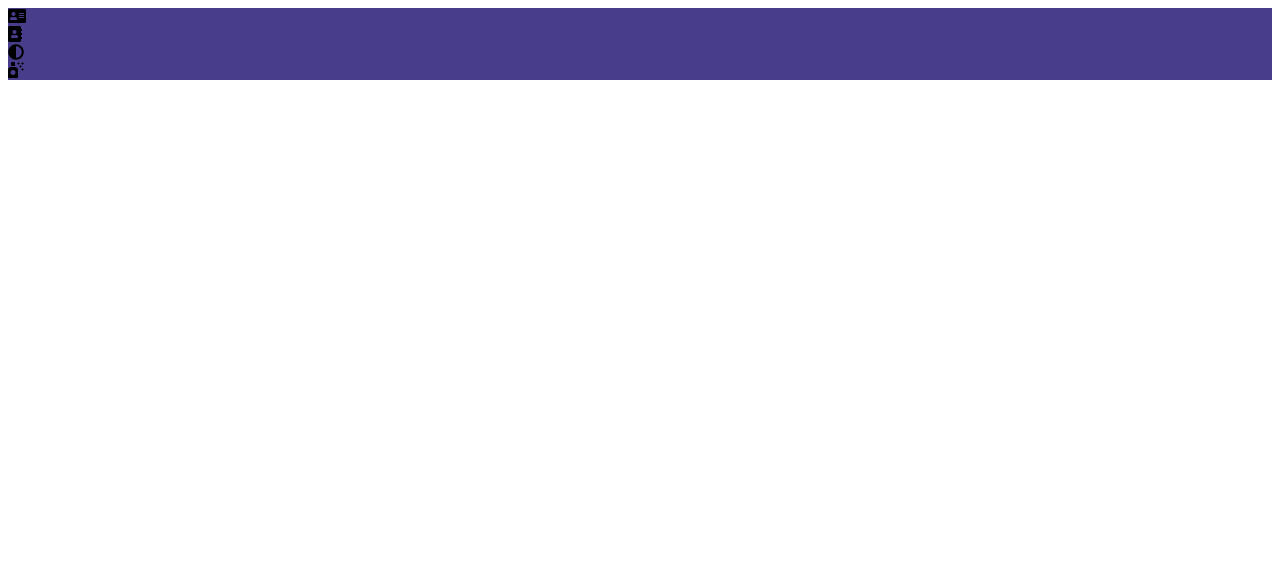
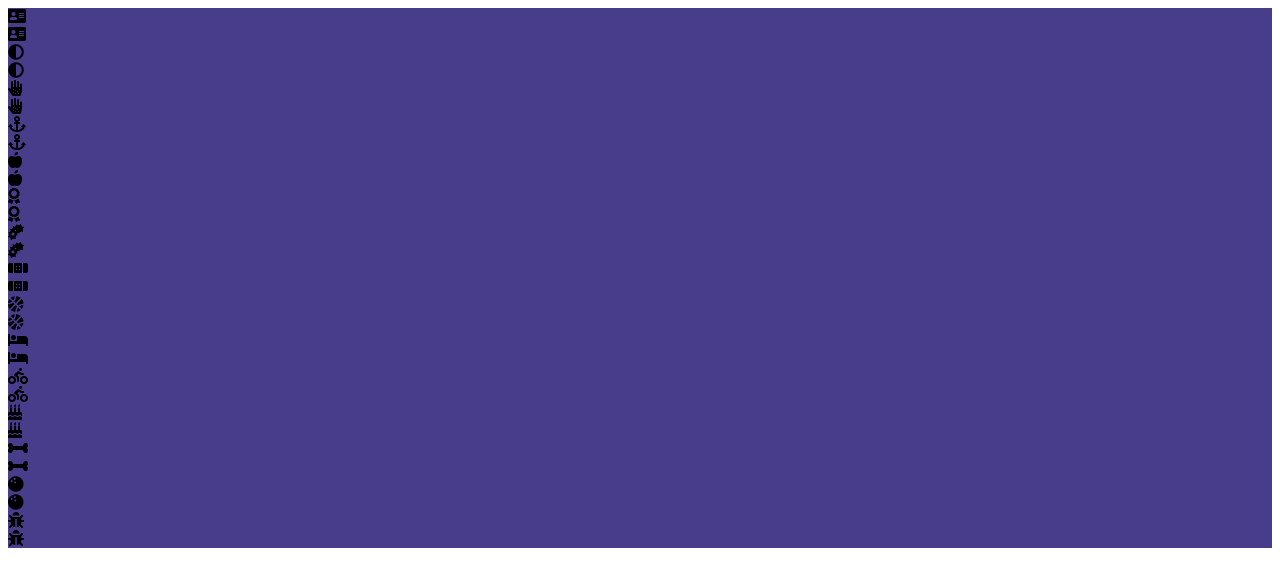
Before and after one commit to El-Mendez/Web_Lab08, a React app: page / in a window 1280 px wide. Shown: the top 586 px of the page. Built offline with nearby package versions, Linux system fonts and the light colour scheme.

Commit message:
Ya están los íconos de las cartas y repetidos.

```diff
--- a/app/src/components/Card/Card.js
+++ b/app/src/components/Card/Card.js
@@ -31,6 +31,7 @@ export default class Carta extends React.Component {
     }
 
 
+
     render() {
         return (
             <div className={"card"} onClick={this.handleClick}>
@@ -40,7 +41,7 @@ export default class Carta extends React.Component {
                     </div>
 
                     <div className={"cardBack"}>
-                        Adios
+                        <i className={"fas fa-atom"} />
                     </div>
 
                 </ReactCardFlip>
--- a/app/src/components/Card/CardData.js
+++ b/app/src/components/Card/CardData.js
@@ -20,4 +20,8 @@ export default class CardData {
         if (this.viewer)
             this.viewer.dataWasChanged();
     }
+
+    clone(){
+        return new CardData(this.icon);
+    }
 }
--- a/app/src/constants.js
+++ b/app/src/constants.js
@@ -1,6 +1,12 @@
 import "@fortawesome/fontawesome-free/css/all.css"
 
 export const CONSTANTS = {
-    cardNumber: 4,
-    icons: ["fa-address-card", "fa-address-book", "fa-adjust", "fa-air-freshener"]
+    cardNumber: 30,
+    icons: ["fa-address-card", "fa-address-book", "fa-adjust", "fa-air-freshener", "fa-allergies",
+        "fa-ambulance", "fa-anchor", "fa-angry", "fa-apple-alt",
+        "fa-atlas", "fa-award", "fa-baby", "fa-bacterium", "fa-balance-scale", "fa-band-aid",
+        "fa-baseball-ball", "fa-basketball-ball", "fa-bath", "fa-bed", "fa-bell", "fa-biking",
+        "fa-binoculars", "fa-birthday-cake", "fa-bomb", "fa-bone", "fa-book", "fa-bowling-ball",
+        "fa-brain", "fa-bug", "fa-bullhorn"
+    ]
 }
--- a/app/src/utils/buildDeck.js
+++ b/app/src/utils/buildDeck.js
@@ -7,6 +7,7 @@ export default () => {
     while (cards.length < CONSTANTS.cardNumber){
         const card = new CardData(CONSTANTS.icons[cards.length]);
         cards.push(card)
+        cards.push(card.clone())
     }
 
     return cards
```
